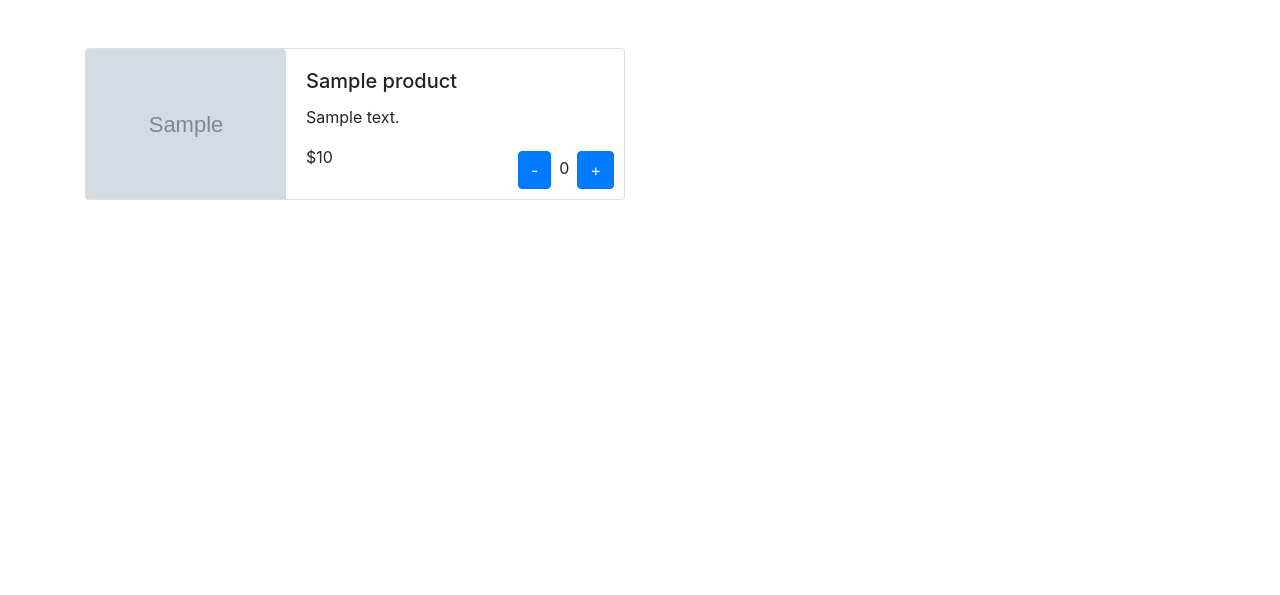
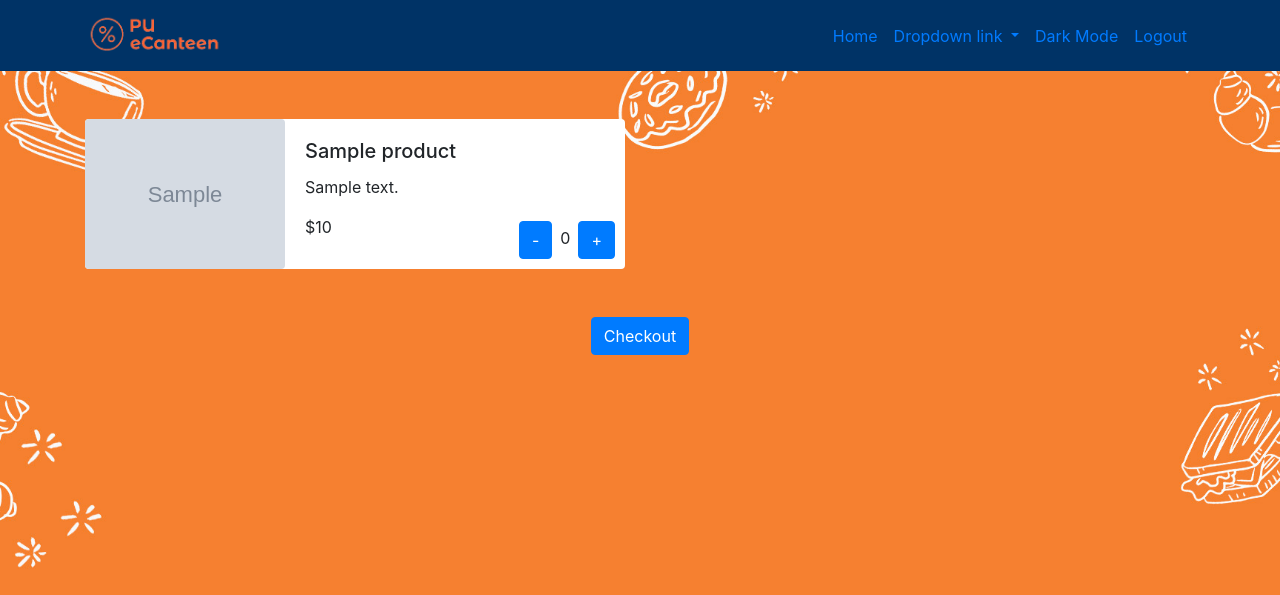
Before and after one commit to LywCodes/SSIP_DB_Project, a PHP site: page /menu.php in a window 1280 px wide. Shown: the top 595 px of the page. Run offline with PHP 8.4, Linux system fonts and the light colour scheme; tables that the repository leaves empty hold one stand-in row (values such as "Sample post"); grey boxes marked "Sample" are stand-in pictures.

Commit message:
menu.php logic finished

```diff
--- a/menu.php
+++ b/menu.php
@@ -6,15 +6,25 @@ $query = "SELECT * FROM product";
 $result = mysqli_query($conn, $query);
 
 ?>
+
 <!DOCTYPE html>
 <html lang="en">
 <head>
     <meta charset="UTF-8">
     <meta name="viewport" content="width=device-width, initial-scale=1.0">
     <title>Menu</title>
+    <script src="https://cdn.jsdelivr.net/npm/jquery@3.7.1/dist/jquery.slim.min.js"></script>
+    <script src="https://cdn.jsdelivr.net/npm/popper.js@1.16.1/dist/umd/popper.min.js"></script>
+    <script src="https://cdn.jsdelivr.net/npm/bootstrap@4.6.2/dist/js/bootstrap.bundle.min.js"></script>
     <link rel="stylesheet" href="https://stackpath.bootstrapcdn.com/bootstrap/4.5.2/css/bootstrap.min.css">
-    <script src="https://code.jquery.com/jquery-3.5.1.min.js"></script>
     <style>
+       body {
+            background-image: url('image/wallpaper.jpg');
+            background-size: cover;
+            background-repeat: no-repeat;
+            background-attachment: fixed;
+            background-position: center;
+        }
         .food-item {
             display: flex;
             flex-direction: row;
@@ -77,10 +87,50 @@ $result = mysqli_query($conn, $query);
                 }
             }
         }
-
+        function checkout(order) {
+            var orderJson = JSON.stringify(order);
+            var orderQueryParam = encodeURIComponent(orderJson);
+            var url = 'payment.html?order=' + orderQueryParam;
+            window.location.href = url;
+        }
     </script>
 </head>
 <body>
+    <nav class="navbar navbar-expand-lg"
+    style="background-color:#003366">
+        <div class="container">
+            <a class="navbar-brand" href="#">
+                <img src="./source/logo.png" alt="logo" height="45" />
+            </a>
+            <div class="collapse navbar-collapse" id="navbarNav">
+                <ul class="navbar-nav ml-auto">
+                    <li class="nav-item">
+                        <a class="nav-link" href="#">Home</a>
+                    </li>
+                    <li class="nav-item dropdown">
+                        <a class="nav-link dropdown-toggle" href="#" id="navbardrop" data-toggle="dropdown">
+                            Dropdown link
+                        </a>
+                        <div class="dropdown-menu">
+                            <a class="dropdown-item" href="#">Link 1</a>
+                            <a class="dropdown-item" href="#">Link 2</a>
+                            <a class="dropdown-item" href="#">Link 3</a>
+                        </div>
+                    </li>
+                    <li class="nav-item">
+                        <a class="nav-link" href="#">Dark Mode</a>
+                    </li>
+                    <li class="nav-item">
+                        <a class="nav-link" href="#">Logout</a>
+                    </li>
+                </ul>
+            </div>
+        </div>
+    </nav>
+
+
+
+
     <div class="container mt-5">
         <div class="row">
             <?php
@@ -95,8 +145,8 @@ $result = mysqli_query($conn, $query);
 
                     if ($availability) {
                         echo '<div class="col-md-6 mb-4">';
-                    echo '<div class="card food-item rounded">';
-                    echo '<img src="' . $row['product_image'] . '" class="card-img-top"  style="max-width: 200px;" alt="Food Image">';
+                        echo '<div class="card food-item rounded border-0">'; // Removed border
+                        echo '<img src="' . $row['product_image'] . '" class="card-img-top rounded" style="max-width: 200px; max-height: 169px; object-fit: cover;" alt="Food Image">';
                         echo '<div class="card-body">';
                         echo '<h5 class="card-title">' . $product_name . '</h5>';
                         echo '<p class="card-text">' . $product_description . '</p>';
@@ -118,6 +168,11 @@ $result = mysqli_query($conn, $query);
             }
             ?>
         </div>
+        <div class="row mt-4">
+            <div class="col-md-12 text-center">
+                <button class="btn btn-primary" onclick="checkout(order)">Checkout</button>
+            </div>
+        </div>
     </div>
 
 
```
Also changed, not shown: image/wallpaper.jpg (added). Lines whose indentation alone changed are shown as unchanged.
